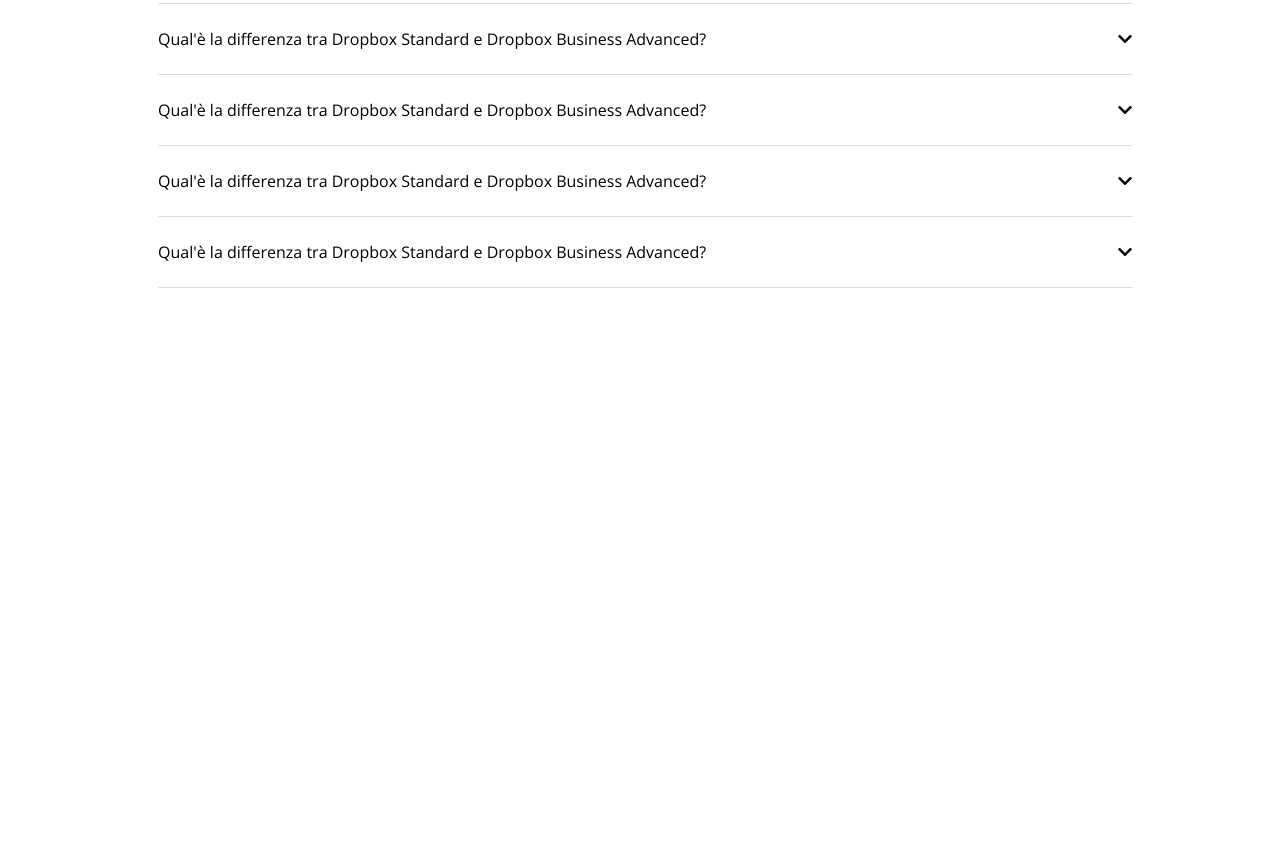
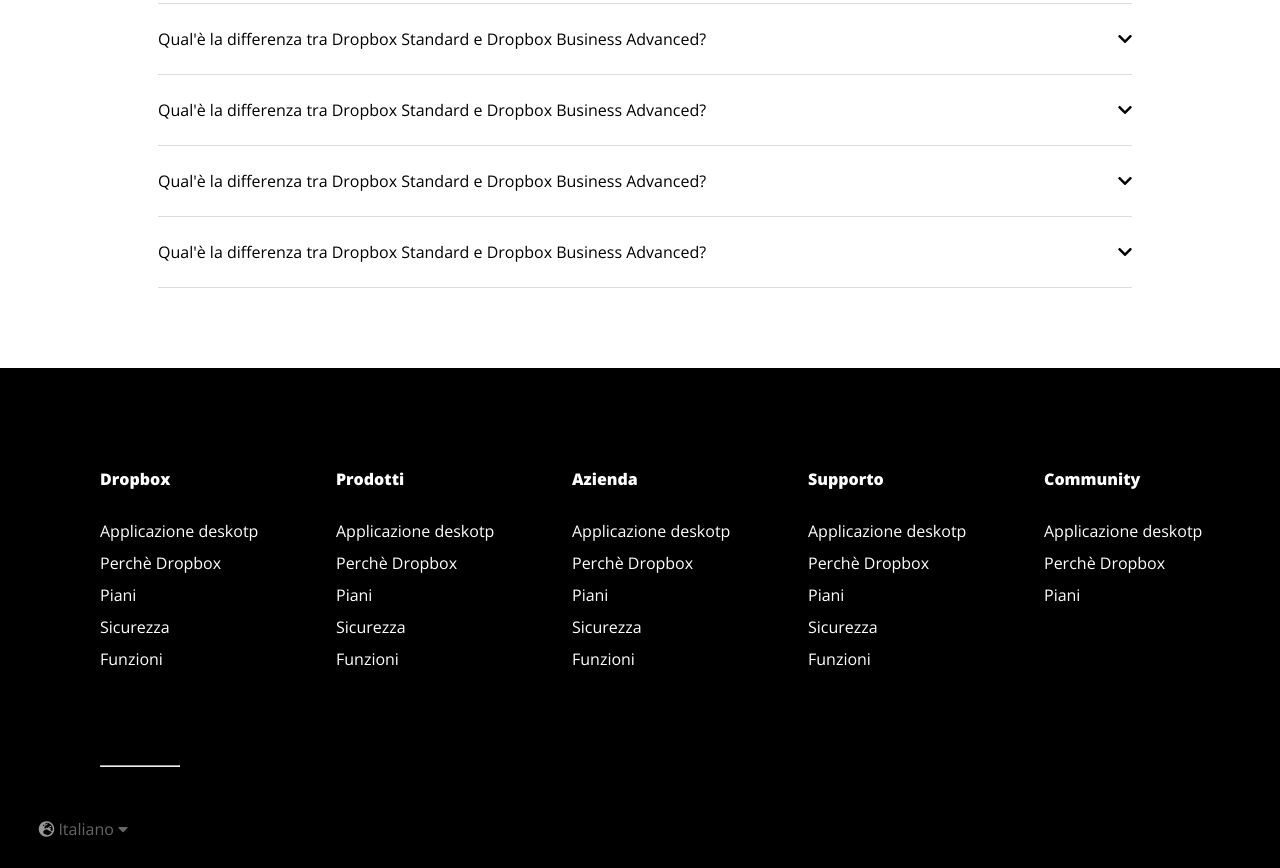
Before and after one commit to Al3ss4/htmlcss-dropbox, a plain HTML site: page index.html in a window 1280 px wide. Shown: the part 5738-6606 px from the top of the page. Before the commit the page ends 6106 px from the top, so only its background shows below. Drawn offline with nearby package versions, Linux system fonts and the light colour scheme.

Commit message:
footer più fix html css

```diff
--- a/index.html
+++ b/index.html
@@ -8,7 +8,7 @@
     <link rel="preconnect" href="https://fonts.googleapis.com">
     <link rel="preconnect" href="https://fonts.gstatic.com" crossorigin>
     <link href="https://fonts.googleapis.com/css2?family=Open+Sans:wght@300;400;500;800&display=swap" rel="stylesheet">
-<link rel="stylesheet" href="https://cdnjs.cloudflare.com/ajax/libs/font-awesome/5.15.4/css/all.min.css" integrity="sha512-1ycn6IcaQQ40/MKBW2W4Rhis/DbILU74C1vSrLJxCq57o941Ym01SwNsOMqvEBFlcgUa6xLiPY/NS5R+E6ztJQ==" crossorigin="anonymous" referrerpolicy="no-referrer" />
+    <link rel="stylesheet" href="https://cdnjs.cloudflare.com/ajax/libs/font-awesome/5.15.4/css/all.min.css" integrity="sha512-1ycn6IcaQQ40/MKBW2W4Rhis/DbILU74C1vSrLJxCq57o941Ym01SwNsOMqvEBFlcgUa6xLiPY/NS5R+E6ztJQ==" crossorigin="anonymous" referrerpolicy="no-referrer" />
     <title>Dropbox</title>
 </head>
 <body>
@@ -265,9 +265,70 @@
     <!-- / domande frequenti-->
     <!-- / main -->
     </main>
-    <footer>
     <!-- inizio footer -->
-
+    <footer class="clearfix footer-container">
+        <div class="sez-ftr float-left">
+            <h4 class="h4-footer">Dropbox</h4>
+            <nav>
+                <ul>
+                    <li><a href="#">Applicazione deskotp</a></li>
+                    <li><a href="#">Perchè Dropbox</a></li>
+                    <li><a href="#">Piani</a></li>
+                    <li><a href="#">Sicurezza</a></li>
+                    <li><a href="#">Funzioni</a></li>
+                </ul>
+            </nav>
+            <hr class="short-footer">
+        </div>
+        <div class="sez-ftr float-left">
+            <h4 class="h4-footer">Prodotti</h4>
+            <nav>
+                <ul>
+                    <li><a href="#">Applicazione deskotp</a></li>
+                    <li><a href="#">Perchè Dropbox</a></li>
+                    <li><a href="#">Piani</a></li>
+                    <li><a href="#">Sicurezza</a></li>
+                    <li><a href="#">Funzioni</a></li>
+                </ul>
+            </nav>
+        </div>
+        <div class="sez-ftr float-left">
+            <h4 class="h4-footer">Azienda</h4>
+            <nav>
+                <ul>
+                    <li><a href="#">Applicazione deskotp</a></li>
+                    <li><a href="#">Perchè Dropbox</a></li>
+                    <li><a href="#">Piani</a></li>
+                    <li><a href="#">Sicurezza</a></li>
+                    <li><a href="#">Funzioni</a></li>
+                </ul>
+            </nav>
+        </div>
+        <div class="sez-ftr float-left">
+            <h4 class="h4-footer">Supporto</h4>
+            <nav>
+                <ul>
+                    <li><a href="#">Applicazione deskotp</a></li>
+                    <li><a href="#">Perchè Dropbox</a></li>
+                    <li><a href="#">Piani</a></li>
+                    <li><a href="#">Sicurezza</a></li>
+                    <li><a href="#">Funzioni</a></li>
+                </ul>
+            </nav>
+        </div>
+        <div class="sez-ftr float-left">
+            <h4 class="h4-footer">Community</h4>
+            <nav>
+                <ul>
+                    <li><a href="#">Applicazione deskotp</a></li>
+                    <li><a href="#">Perchè Dropbox</a></li>
+                    <li><a href="#">Piani</a></li>
+                </ul>
+            </nav>
+        </div>
+        <div class="language">
+            <a href="#"><span class="heart"><i class="fas fa-globe-europe"></i></span><span class="italiano"> Italiano </span><span class="arrow-ftr"><i class="fas fa-caret-down"></i></span></a>
+        </div>
     <!-- /footer -->
     </footer>
 </body>
--- a/style.css
+++ b/style.css
@@ -470,3 +470,67 @@ li .float-right{
 .clearfix:hover .faq{
     display: block;
 }
+
+/*footer*/
+
+.footer-container{
+    width: 100%;
+    height: 500px;
+    background-color: black;
+    position: relative;
+    margin-top: 40px;
+    color: white;
+    padding-left: 100px;
+    padding-top: 100px;
+}
+
+.sez-ftr{
+    width: calc(100% / 5);
+}
+
+.sez-ftr nav ul li{
+    margin-top: 10px;
+}
+
+.sez-ftr nav ul{
+    list-style-type: none ;
+}
+
+.sez-ftr nav ul li a{
+    text-decoration: none;
+    color: white;
+}
+
+.h4-footer{
+    margin-bottom: 30px;
+}
+
+
+.short-footer{
+    width: 80px;
+    margin-top: 95px;
+    color:  #bfbfbf;
+}
+
+.language{
+    position: absolute;
+    top: 90%;
+    right: 90%;
+}
+
+.language a{
+    text-decoration-line: none;
+    color: white;
+}
+
+.heart{
+    color:#999999 ;
+}
+
+.italiano{
+    color:#656565 ;
+}
+
+.arrow-ftr{
+    color: #666666;
+}
```
